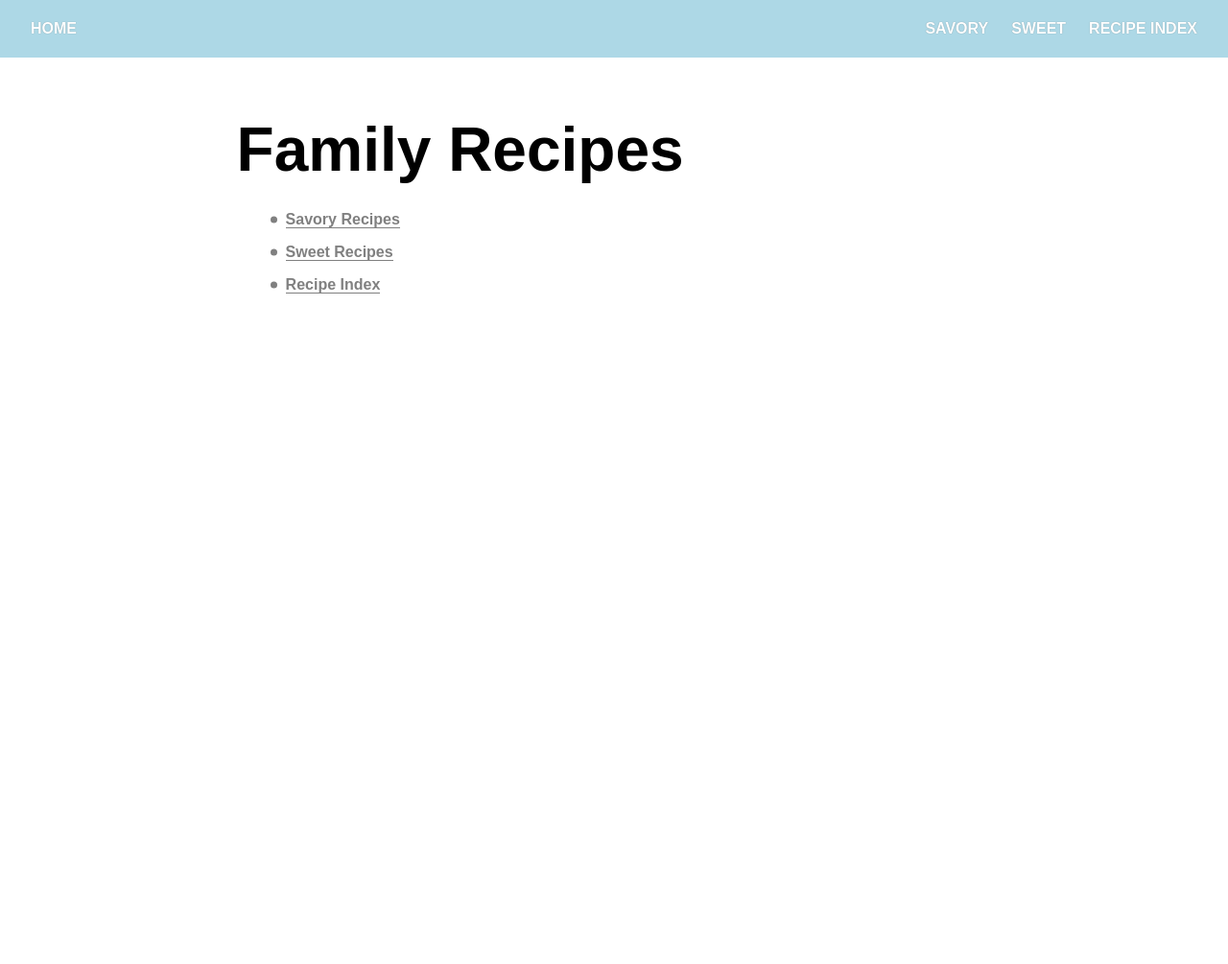
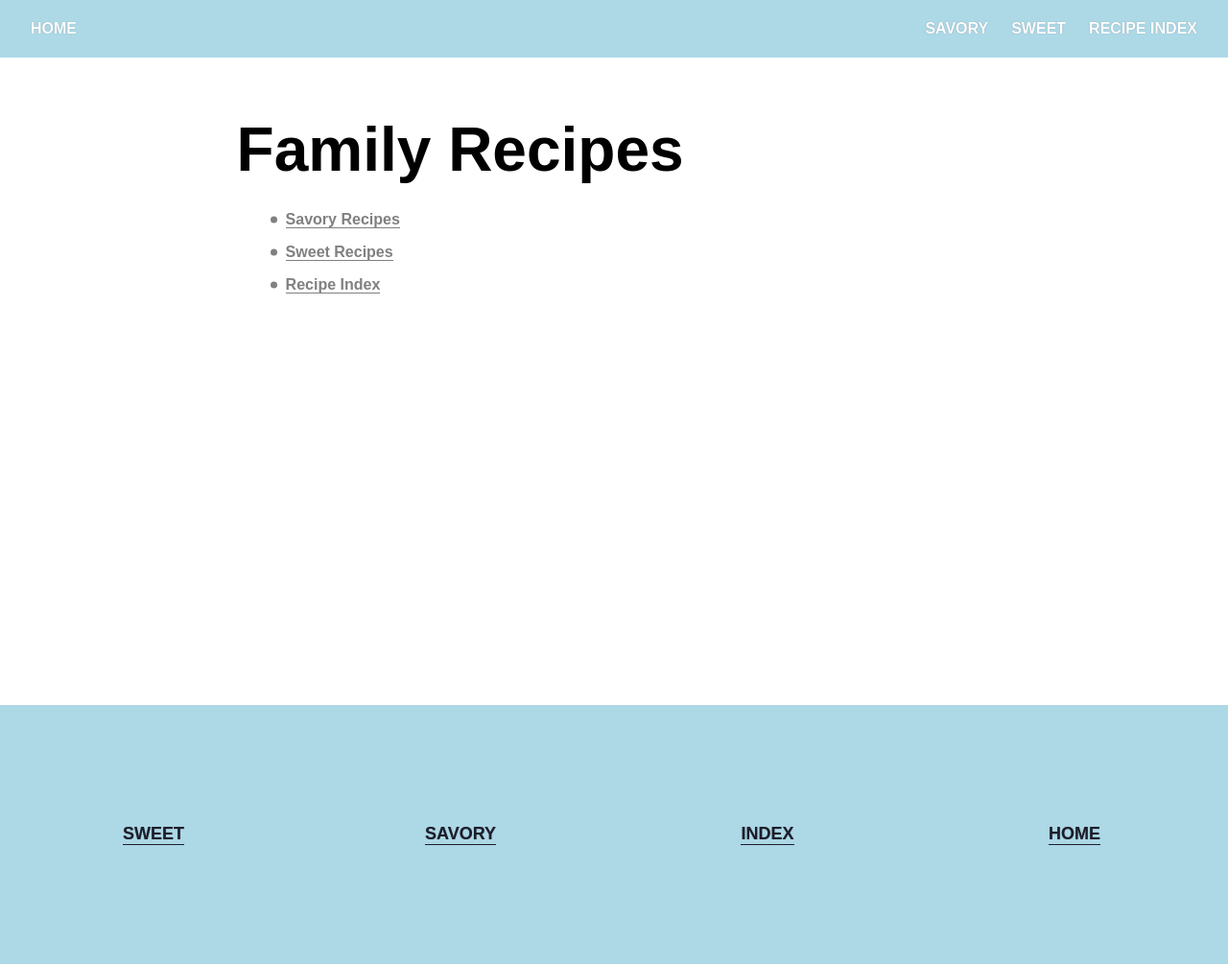
Before and after one commit to kbdonnally/family-recipes, a Jekyll site: the page built from index.md, in a window 1280 px wide. Shown: the whole page at 96% size. Built offline with Jekyll 4.4.1, drawn with Linux system fonts in a browser that asks for light colours; some web fonts are replaced; before the commit the page ends 900 px from its top, so only the background shows below that.

Commit message:
Create & import footer

```diff
--- /dev/null
+++ b/_includes/recipe-footer.html
@@ -0,0 +1,16 @@
+<footer class="recipe-footer-wrapper">
+	<ul class="recipe-footer__list">
+		<li class="recipe-footer__list-item list-item--sweet">
+			<a href="{{ '/sweet' | relative_url }}">Sweet</a>
+		</li>
+		<li class="recipe-footer__list-item list-item--savory">
+			<a href="{{ '/savory' | relative_url }}">Savory</a>
+		</li>
+		<li class="recipe-footer__list-item list-item--index">
+			<a href="{{ '/recipe-index' | relative_url }}">Index</a>
+		</li>
+		<li class="recipe-footer__list-item list-item--home">
+			<a href="{{ site.url }}{{ site.baseurl }}/">Home</a>
+		</li>
+	</ul>
+</footer>
--- /dev/null
+++ b/assets/css/_sass/_nav/_recipe-footer.scss
@@ -0,0 +1,63 @@
+/* Goes with recipe-footer.html */
+
+.family-recipes-home {
+	min-height: 75vh;
+}
+
+// footer
+.recipe-footer-wrapper {
+	position: relative;
+	min-width: 30vh;
+	width: 100%;
+	background-color: $lightblue;
+}
+
+// ul
+.recipe-footer__list {
+	position: relative;
+	display: grid;
+	grid-template-columns: 1fr 1fr 1fr 1fr;
+	grid-template-areas: 'sweet savory index home';
+	align-items: center;
+	justify-content: center;
+	height: 30vh;
+	margin: 0 auto;
+	padding-left: 0;
+}
+
+// li
+.recipe-footer__list-item {
+	&::before {
+		display: none;
+	}
+	display: flex;
+	justify-content: center;
+	a {
+		border-bottom: 1px solid $darkgunmetal;
+		text-transform: uppercase;
+		text-shadow: 0 0 1px hsla(0,0,0,.35);
+		color: $darkgunmetal;
+		font-size: 18px;
+		&:hover, &:focus {
+			color: white;
+			border-color: white !important;
+		}
+	}
+
+}
+
+.list-item--sweet {
+	grid-area: sweet;
+}
+
+.list-item--savory {
+	grid-area: savory;
+}
+
+.list-item--index {
+		grid-area: index;
+}
+
+.list-item--home {
+	grid-area: home;
+}
--- a/assets/css/style.scss
+++ b/assets/css/style.scss
@@ -28,6 +28,7 @@
 
 // nav:
 @import '_nav/recipe-nav';
+@import '_nav/recipe-footer';
 
 // layouts:
 @import '_layouts/basics-1';
--- a/index.md
+++ b/index.md
@@ -17,4 +17,4 @@ layout: no-style
 
 </main>
 
-{% include recipe-nav.html %}
+{% include recipe-footer.html %}
```
Also changed, not shown: 1 other file.
